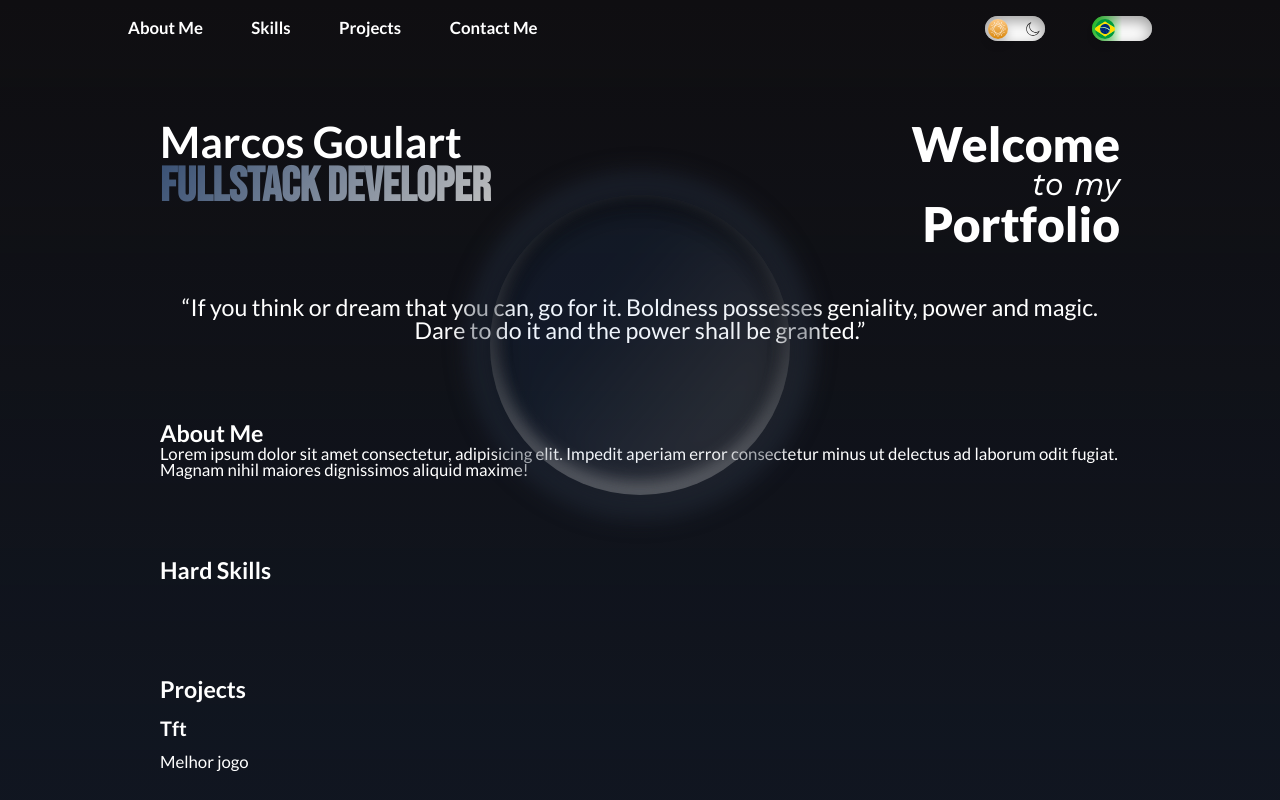
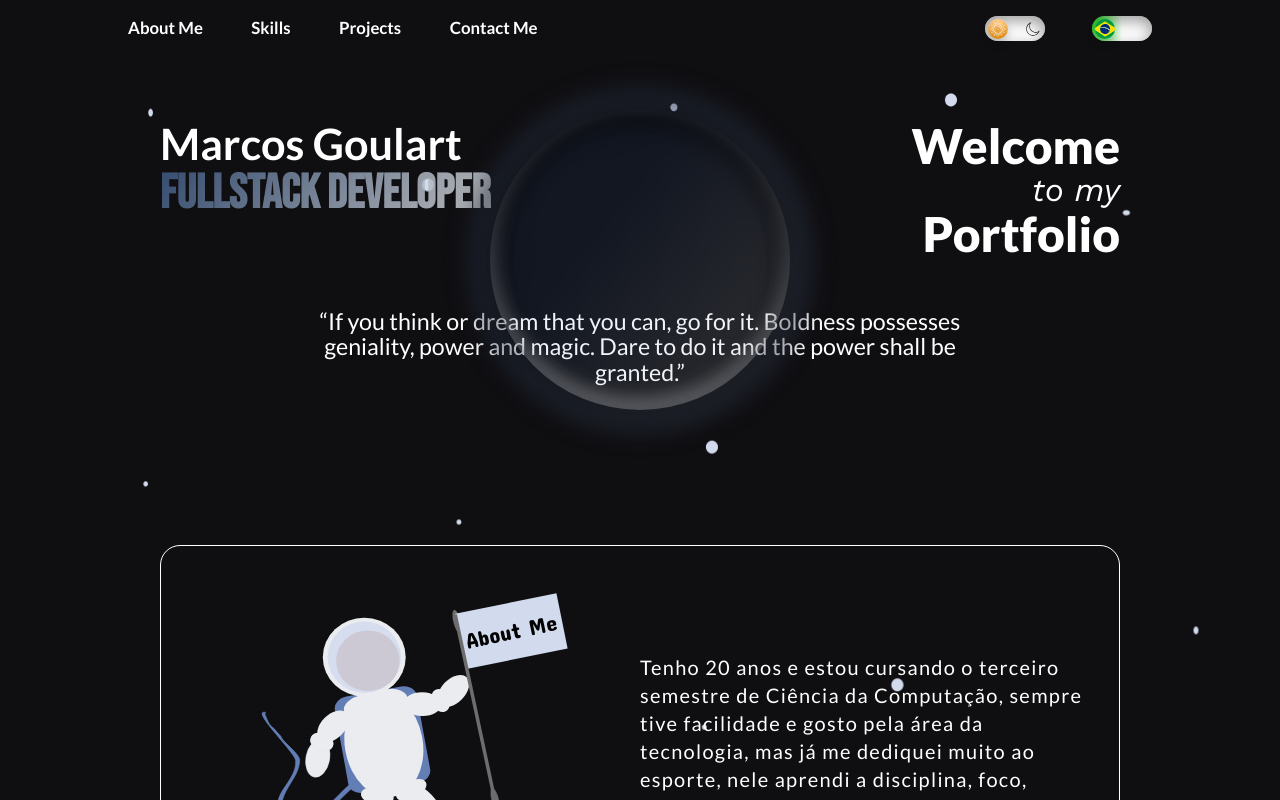
Before and after one commit to mvsgurtz/Portfolio, a React (Vite) app: page / in a window 1280 px wide. Shown: the top 800 px of the page. Built offline with nearby package versions, Linux system fonts and the light colour scheme; the HTML template or start-up script is replaced by a standard one.

Commit message:
SVG Ideas.

```diff
--- a/src/components/MainContent/BackgroundAnimation/style.module.scss
+++ b/src/components/MainContent/BackgroundAnimation/style.module.scss
@@ -1,10 +1,9 @@
 .background__circle {
     width: 300px;
     position: absolute;
-    top: 0;
+    top: 110px;
     left: 0;
     right: 0;
-    bottom: 110px;
     margin: auto;
     height: 300px;
     border-radius: 50%;
@@ -29,10 +28,9 @@
 
 .complementary__circle {
     position: absolute;
-    top: 0;
+    top: 110px;
     left: 0;
     right: 0;
-    bottom: 110px;
     margin: auto;
     width: 300px;
     height: 300px;
--- a/src/components/MainContent/index.tsx
+++ b/src/components/MainContent/index.tsx
@@ -1,5 +1,6 @@
 import { BackgroundAnimation } from "./BackgroundAnimation";
 import style from "./style.module.scss";
+import astronaut from "../../assets/astronautByMVS.svg"
 
 export const MainContent = () => {
   return (
@@ -17,16 +18,25 @@ export const MainContent = () => {
           </div>
         </div>
 
-                <span className={style.impactPhrase__intro}>“If you think or dream that you can, go for it. Boldness possesses geniality, power and magic. Dare to do it and the power shall be granted.”</span>
-
+        <span className={style.impactPhrase__intro}>
+          “If you think or dream that you can, go for it. Boldness possesses
+          geniality, power and magic. Dare to do it and the power shall be
+          granted.”
+        </span>
       </section>
 
       <BackgroundAnimation />
 
-            <section className={style.aboutMe__content}>
-                <div>
-                    <h1>About Me</h1>
-                    <p>Lorem ipsum dolor sit amet consectetur, adipisicing elit. Impedit aperiam error consectetur minus ut delectus ad laborum odit fugiat. Magnam nihil maiores dignissimos aliquid maxime!</p>
+      <section className={style.aboutMe__container}>
+        <div className={style.aboutMe__content}>
+          <img src={astronaut} alt="" />
+          <p>
+            Tenho 20 anos e estou cursando o terceiro semestre de Ciência da
+            Computação, sempre tive facilidade e gosto pela área da tecnologia,
+            mas já me dediquei muito ao esporte, nele aprendi a disciplina,
+            foco, espirito de liderança e como a coletividade auxilia no
+            trabalho com excelência.
+          </p>
         </div>
       </section>
 
@@ -68,5 +78,5 @@ export const MainContent = () => {
         </div>
       </section>
     </div>
-    )
-}
+  );
+};
--- a/src/components/MainContent/style.module.scss
+++ b/src/components/MainContent/style.module.scss
@@ -21,7 +21,7 @@
   .main__content {
     width: 75%;
     margin: 0 auto;
-    gap: 5rem;
+    gap: 10rem;
     margin-top: 4rem;
     @include display($direction: column);
   }
@@ -34,6 +34,7 @@
 
         .name__intro {
             font-size: 2.7rem;
+
         }
 
         .stack__intro {
@@ -74,6 +75,8 @@
         font-size: var(--font-size-lg);
         font-weight: 500;
         text-align: center;
+        margin-inline: auto;
+        width: 70%;
     }
 }
 
@@ -87,9 +90,44 @@
     }
   }
 
-.aboutMe__content {
+  .aboutMe__container{
 
-}
+    border: 1px solid white;
+    border-radius: 20px;
+    padding: 30px;
+    .aboutMe__content {
+      @include display($justify: space-between);
+
+       img {
+        height: 350px;
+        width: 350px;
+        animation: astronaut 3s infinite alternate ease-in-out;
+        margin: auto;
+       }
+
+       p {
+         font-size: var(--font-size-md);
+         width: 50%;
+         line-height: 1.4;
+         letter-spacing: 1.3px;
+         margin-block: auto;
+      }
+     }
+
+  }
+
+
+  @keyframes astronaut {
+    0% {
+      position: relative;
+      top: -10px;
+    }
+    100% {
+      position: relative;
+      top: 40px;
+    }
+
+  }
 
 .hrdSkills__content {
 
--- a/src/styles/globalstyles.scss
+++ b/src/styles/globalstyles.scss
@@ -9,8 +9,8 @@
   --font-family: "Lato" , sans-serif;
   --font-family-accent: "Bebas Neue", sans-serif;
   --font-family-special: "Work Sans", sans-serif;
-
   --font-size-xl: 3rem;
+  --font-size-xl-light: 2rem;
   --font-size-lg: 1.45rem;
   --font-size-md: 1.25rem;
   --font-size-sm: 1.05rem;
@@ -25,4 +25,6 @@ body {
   color: #fff;
   background: rgb(15, 14, 17);
   background-image: linear-gradient(180deg, rgba(255,0,0,0), rgba(19, 37, 63, 0.4));
+  line-height: 1.1;
+  background-image: url("../assets/stars\ \(1\).svg");
 }
```
Also changed, not shown: src/assets/astronautByMVS.svg (added), src/assets/stars (1).svg (added). Lines whose indentation alone changed are shown as unchanged.
